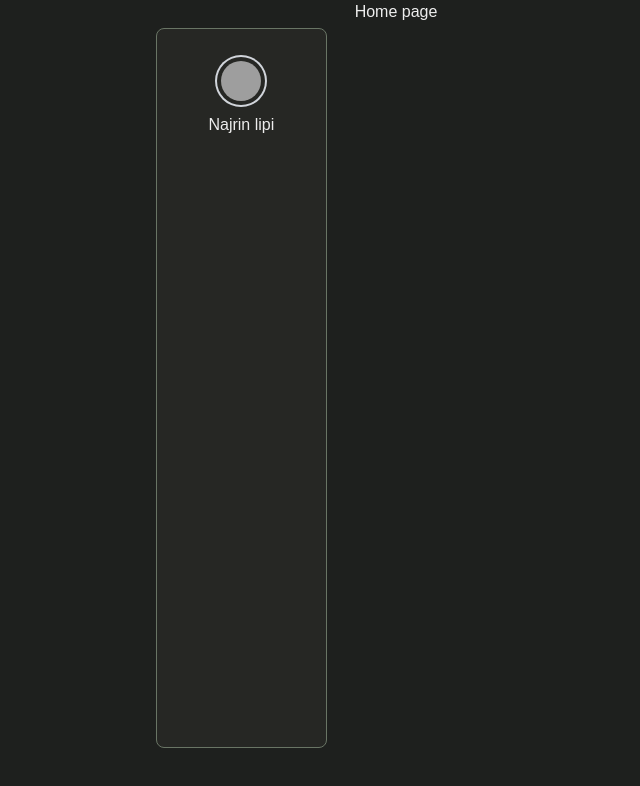
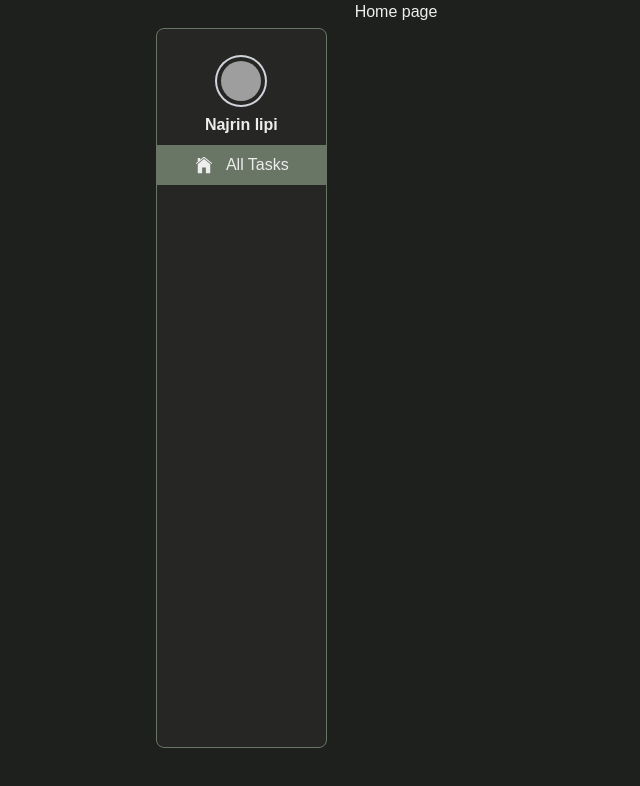
Before and after one commit to SamyaRoy999/Dayfect, a Next.js app: page / in a window 1280 px wide. Shown: the top 786 px of the page, without its empty margins (0-640 px from the left). Built offline with nearby package versions, Linux system fonts and the light colour scheme; grey boxes are pictures that could not be loaded.

Commit message:
sidebar menu style

```diff
--- a/app/components/sidebar/sidebar.tsx
+++ b/app/components/sidebar/sidebar.tsx
@@ -1,11 +1,12 @@
 import Image from "next/image";
+import Link from "next/link";
 import React from "react";
+import { IoIosHome } from "react-icons/io";
 
 const Sidebar = () => {
   return (
-    <div className="lg:w-1/6 side-bar h-[90vh] lg:m-7 rounded-lg ">
+    <div className="lg:w-2/12 side-bar h-[90vh] lg:m-7 rounded-lg ">
       <div className=" flex justify-center flex-col items-center gap-2 my-7">
-        {/* <div className="text-center"> */}
         <Image
           width={40}
           height={40}
@@ -13,8 +14,18 @@ const Sidebar = () => {
           src="https://i.postimg.cc/J47H5gDM/michael-dam-m-EZ3-Po-FGs-k-unsplash.jpg"
           alt="Bordered avatar"
         />
-        <h3>Najrin lipi</h3>
-        {/* </div> */}
+        <h3 className="font-bold ">Najrin lipi</h3>
+
+        <ul className="w-full">
+          <li className="sideBar-menu lg:w-full py-2 ">
+            <Link href="/" className="flex items-center justify-center gap-3">
+              <div className="font-bold text-xl">
+                <IoIosHome />
+              </div>
+              <span className="text-base">All Tasks</span>
+            </Link>
+          </li>
+        </ul>
       </div>
     </div>
   );
--- a/app/globals.css
+++ b/app/globals.css
@@ -26,3 +26,7 @@ body {
   background: var(--sidebarBg);
   border: 1px solid var(--sidebarborder);
 }
+
+.sideBar-menu {
+  background: var(--sidebarborder);
+}
--- /dev/null
+++ b/app/utils/menu.js
@@ -0,0 +1,32 @@
+import { IoIosHome } from "react-icons/io";
+import { IoMdListBox } from "react-icons/io";
+import { IoCheckbox } from "react-icons/io5";
+import { LuListTodo } from "react-icons/lu";
+const menuItem = [
+  {
+    id: 1,
+    title: "All Tasks",
+    icon: IoIosHome,
+    link: "/",
+  },
+  {
+    id: 2,
+    title: "Important",
+    icon: IoMdListBox,
+    link: "/important",
+  },
+  {
+    id: 3,
+    title: "Completed",
+    icon: IoCheckbox,
+    link: "/completed",
+  },
+  {
+    id: 4,
+    title: "Do It Now",
+    icon: LuListTodo,
+    link: "/incomplete",
+  },
+];
+
+export default menuItem;
```
